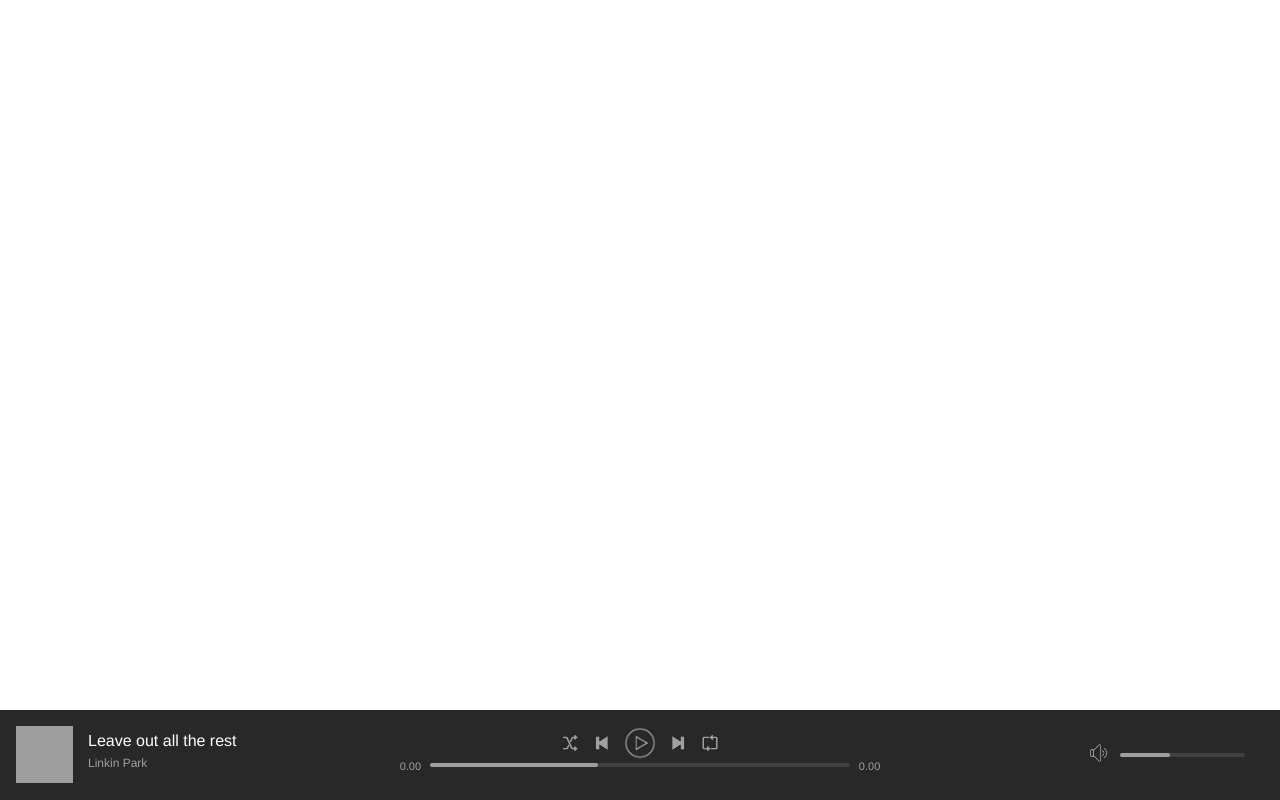
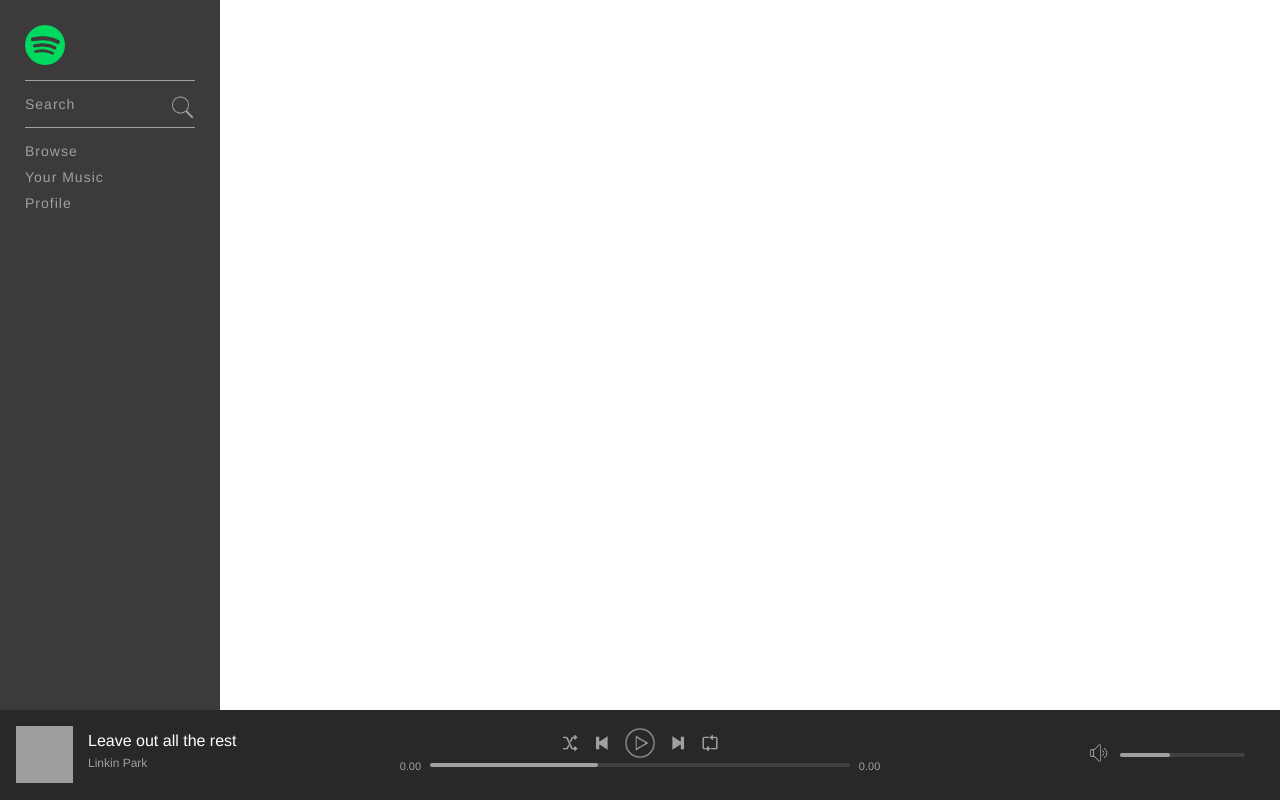
Before and after one commit to scratchyes/MusicWebApp, a PHP site: page / in a window 1280 px wide. Run offline with PHP 8.4, Linux system fonts and the light colour scheme; the visitor is signed in with stand-in values (Sample User, id 1); grey boxes are pictures that could not be loaded.

Commit message:
Navigation Bar Added

```diff
--- a/assets/css/style.css
+++ b/assets/css/style.css
@@ -218,3 +218,93 @@ html, body{
     margin-top: 16px;
 
 }
+
+
+#topContainer{
+
+    min-height: 100%;
+    width: 100%;
+
+}
+
+
+
+
+#navBarContainer {
+
+    background-color: #3c3a3a;
+    width: 220px;
+    height: 100vh;
+/*    vh = viewheight*/
+    position: fixed;
+    top: 0;
+    left: 0;
+
+
+
+}
+
+
+
+.navBar{
+    padding: 25px;
+    display: flex;
+    flex-direction: column;
+    -ms-flex-direction: column;
+
+}
+
+.logo img{
+
+    width: 40px;
+/*    padding-bottom: 10px;*/
+    margin-bottom: 15px;
+}
+
+
+
+
+
+.navBar .group{
+
+    border-top: 1px solid #a0a0a0;
+    padding: 10px 0;
+
+
+}
+
+.navItem{
+
+    padding: 5px 0;
+    font-size: 14px;
+    font-weight: 550;
+    display: block;
+    letter-spacing: 1px;
+     position: relative;
+
+
+}
+
+
+
+.navItemLink{
+
+    color: #a0a0a0;
+    text-decoration: none;
+
+}
+
+.navItemLink:hover{
+
+    color: #fff;
+
+}
+
+
+.navItem .icon{
+    position: absolute;
+    right: 0;
+    top: 4px;
+    width: 25px;
+
+}
--- a/index.php
+++ b/index.php
@@ -20,6 +20,91 @@ else {
 </head>
 
 <body>
+
+    <div id="mainContainer">
+
+
+        <div id="topContainer">
+
+<!--        Houses the navigation and the main content-->
+
+            <div id="navBarContainer">
+
+                <nav class="navBar">
+
+                    <a href="index.php" class="logo">
+
+                    <img src="assets/images/icons/spotify.png">
+
+                    </a>
+
+
+                    <div class="group">
+
+                    <div class="navItem">
+
+                        <a href="search.php" class="navItemLink">
+
+                        Search
+
+                        <img src="assets/images/icons/search.png" class="icon" alt="Search">
+
+
+                        </a>
+
+                        </div>
+
+
+                    </div>
+
+
+                    <div class="group">
+
+                    <div class="navItem">
+
+                        <a href="browse.php" class="navItemLink">
+
+                        Browse
+                        </a>
+
+                        </div>
+                        <div class="navItem">
+
+                        <a href="yourmusic.php" class="navItemLink">
+
+                        Your Music
+                        </a>
+
+                        </div>
+                        <div class="navItem">
+
+                        <a href="profile.php" class="navItemLink">
+
+                        Profile
+                        </a>
+
+                        </div>
+
+                    </div>
+
+
+                </nav>
+
+
+            </div>
+
+
+
+
+
+
+        </div>
+
+
+
+
+
+
 
                     <div id="nowPlayingBarContainer">
 
@@ -178,7 +263,7 @@ else {
 
 
 
-
+    </div>
 
 
 
```
Also changed, not shown: assets/images/icons/logo24.png (added), assets/images/icons/logo32.png (added), assets/images/icons/spotify.png (added). Lines whose indentation alone changed are shown as unchanged.
